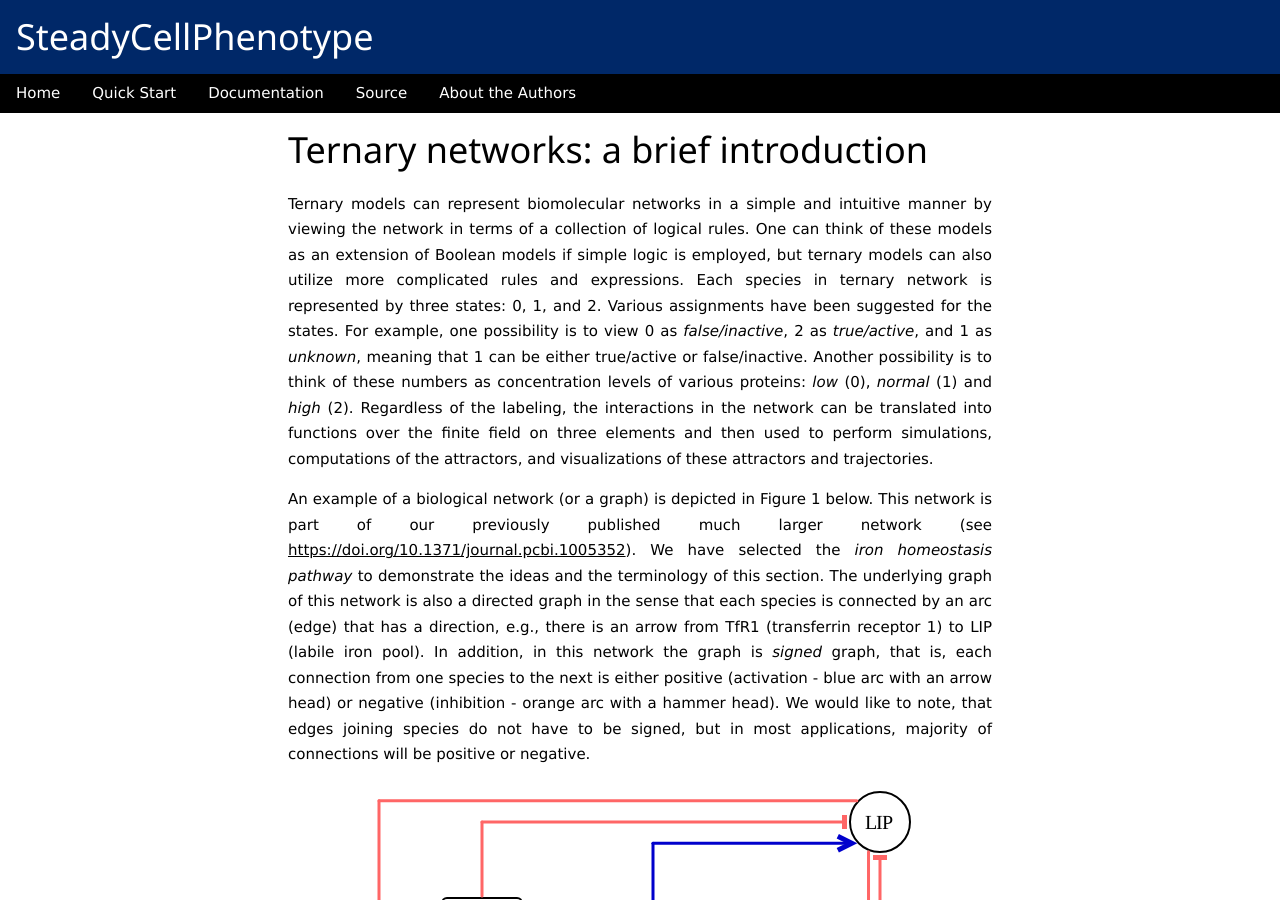
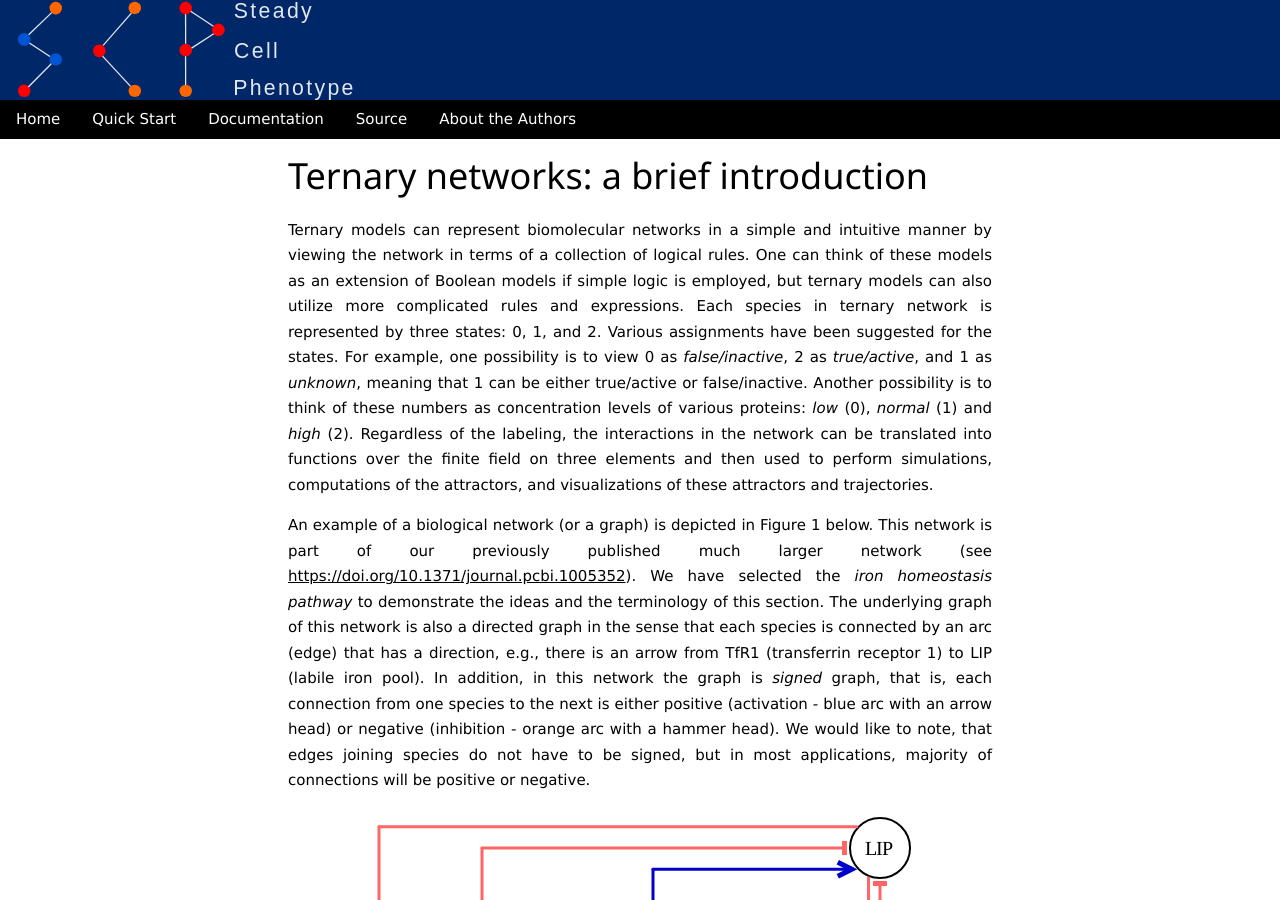
Before and after one commit to SteadyCellPhenotype/SteadyCellPhenotype.github.io, a Jekyll site: the page index.html, which Jekyll copies as it is, in a window 1280 px wide and 900 px high. Built offline with Jekyll 4.4.1, drawn with Linux system fonts in a browser that asks for light colours.

Commit message:
new logo

```diff
--- a/index.html
+++ b/index.html
@@ -13,7 +13,7 @@
   </head>
   <body>
     <header class="w3-container w3-us-blue">
-      <h1 class="w3-left">SteadyCellPhenotype</h1>
+      <img src="images/logo.svg" height="100pt"><!-- <h1 class="w3-left">SteadyCellPhenotype</h1> -->
     </header>
     <div class="w3-bar w3-black">
       <a href="/" class="w3-bar-item w3-button w3-mobile">Home</a>
```
Also changed, not shown: images/logo.svg (added).
